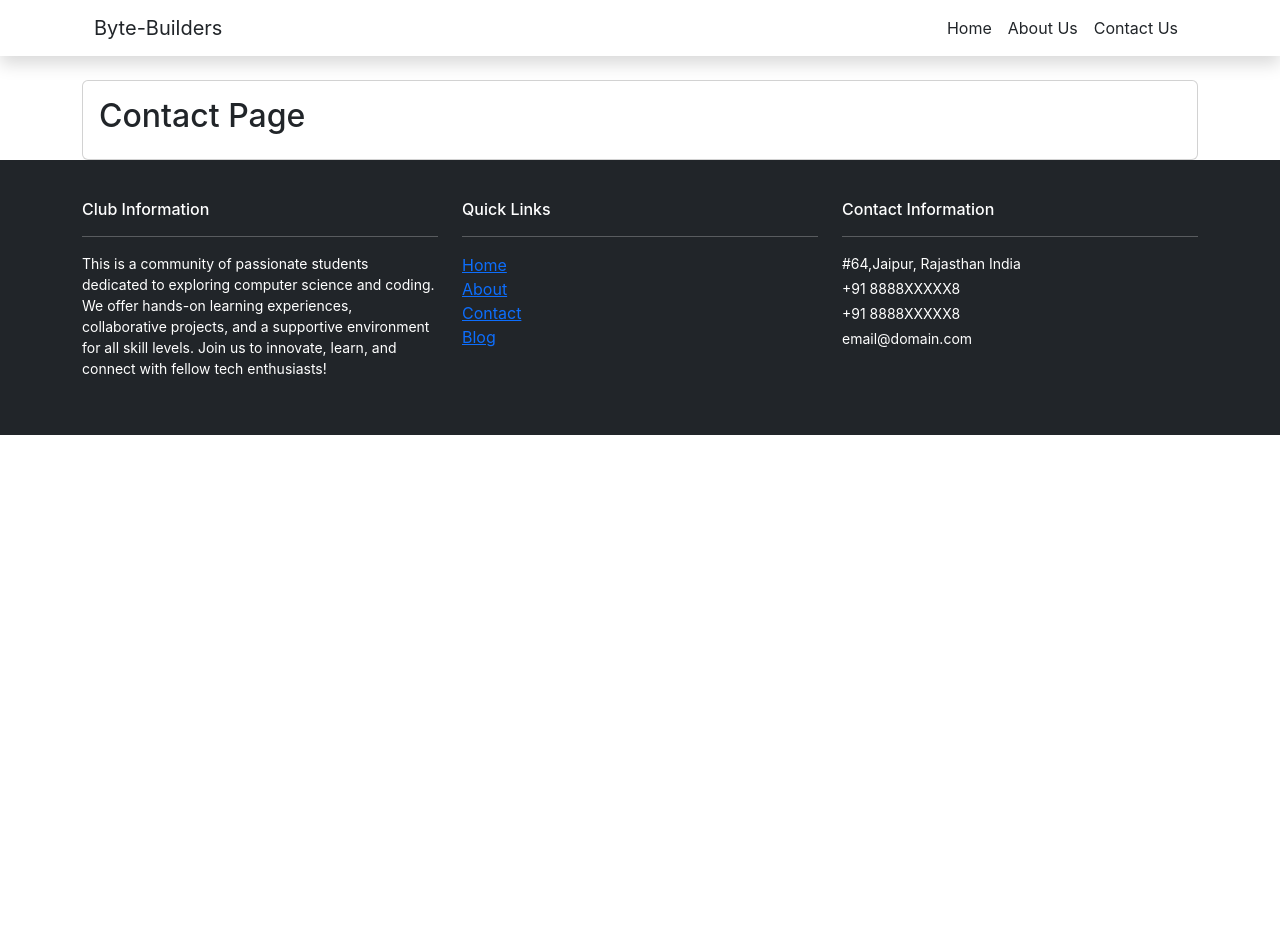
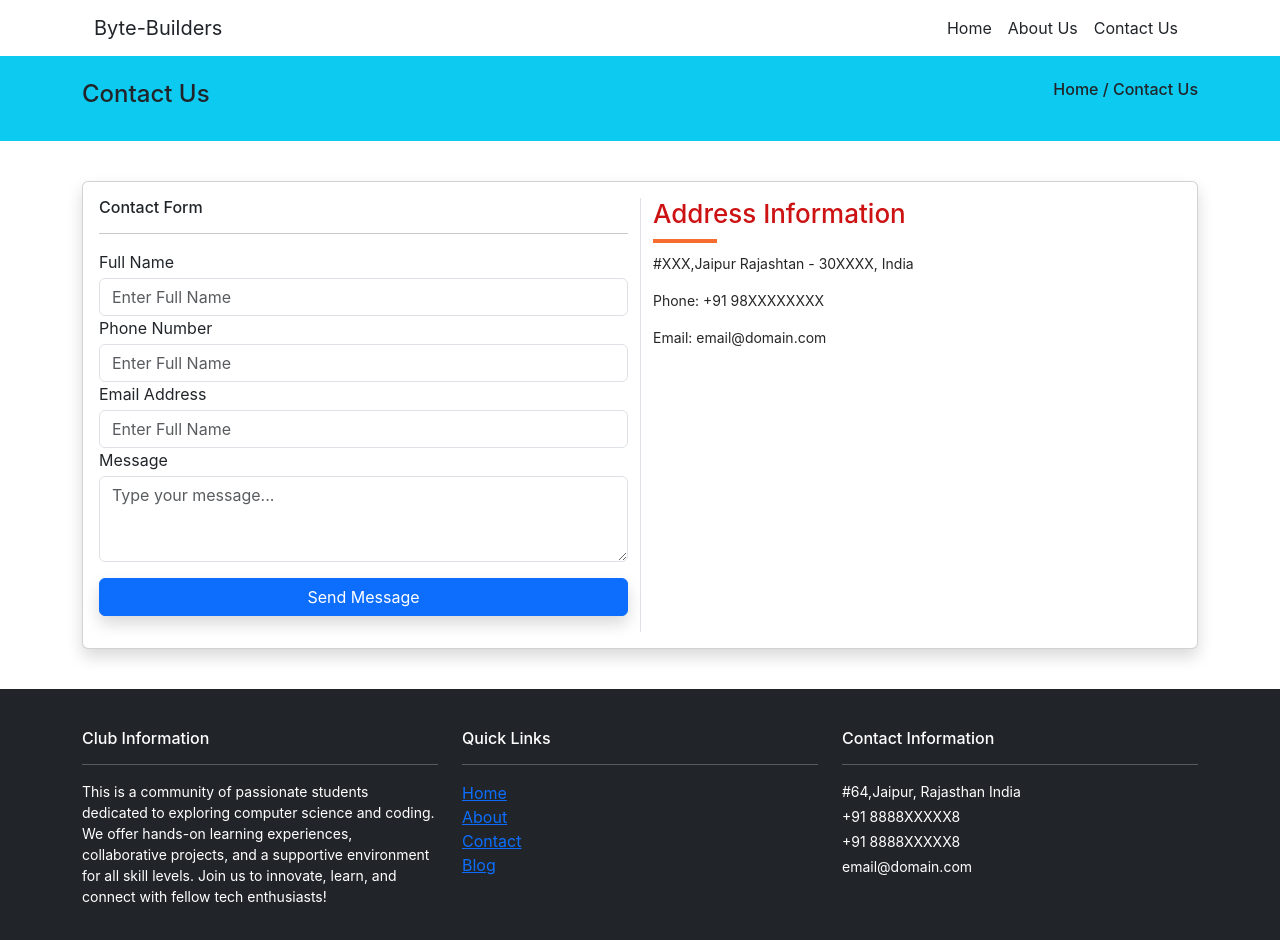
Before and after one commit to aksinghania/Clubweb, a React (Create React App) app: page /Contact in a window 1280 px wide. Shown: the top 940 px of the page. Before the commit the page ends 800 px from the top, so only its background shows below. Built offline with nearby package versions, Linux system fonts and the light colour scheme; the HTML template or start-up script is replaced by a standard one.

Commit message:
Added contact page

```diff
--- a/src/components/pages/Contact.js
+++ b/src/components/pages/Contact.js
@@ -5,12 +5,85 @@ function Contactus() {
   return (
     <>
       <Navbar />
-      <div className="container">
-        <div className="card mt-4">
-          <div className="card-body">
-            <h2>Contact Page</h2>
+      <div>
+        <section className="py-4 bg-info">
+          <div className="container">
+            <div className="row">
+              <div className="col-md-4 my auto">
+                <h4>Contact Us</h4>
+              </div>
+              <div className="col-md-8 my auto">
+                <h6 className="float-end">Home / Contact Us</h6>
+              </div>
+            </div>
           </div>
-        </div>
+        </section>
+
+        <section className="section">
+          <div className="container">
+            <div className="card shadow">
+              <div className="card-body">
+                <div className="row">
+                  <div className="col-md-6">
+                    <h6>Contact Form</h6>
+                    <hr />
+                    <div className="form-group">
+                      <label className="mb-1">Full Name</label>
+                      <input
+                        type="text"
+                        className="form-control"
+                        placeholder="Enter Full Name"
+                      />
+                    </div>
+
+                    <div className="form-group">
+                      <label className="mb-1">Phone Number</label>
+                      <input
+                        type="text"
+                        className="form-control"
+                        placeholder="Enter Full Name"
+                      />
+                    </div>
+
+                    <div className="form-group">
+                      <label className="mb-1">Email Address</label>
+                      <input
+                        type="text"
+                        className="form-control"
+                        placeholder="Enter Full Name"
+                      />
+                    </div>
+
+                    <div className="form-group">
+                      <label className="mb-1">Message</label>
+                      <textarea
+                        rows="3"
+                        className="form-control"
+                        placeholder="Type your message..."
+                      ></textarea>
+                    </div>
+
+                    <div className="form-group py-3">
+                      <button
+                        type="button"
+                        className="btn btn-primary shadow w-100"
+                      >
+                        Send Message
+                      </button>
+                    </div>
+                  </div>
+                  <div className="col-md-6 border-start">
+                    <h5 className="main-heading">Address Information</h5>
+                    <div className="underline"></div>
+                    <p>#XXX,Jaipur Rajashtan - 30XXXX, India</p>
+                    <p>Phone: +91 98XXXXXXXX</p>
+                    <p>Email: email@domain.com</p>
+                  </div>
+                </div>
+              </div>
+            </div>
+          </div>
+        </section>
       </div>
     </>
   );
```
